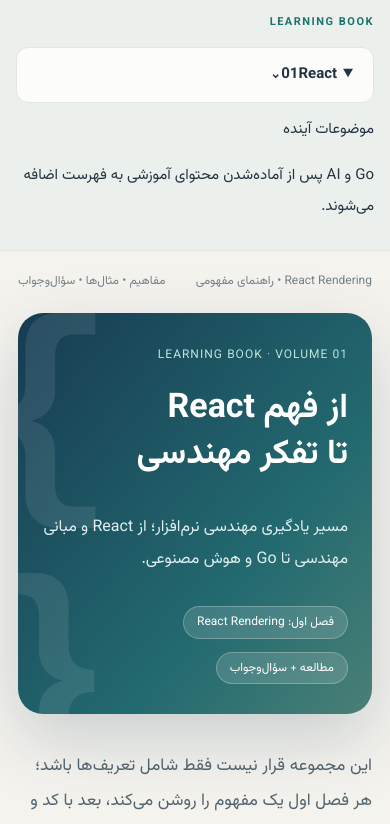
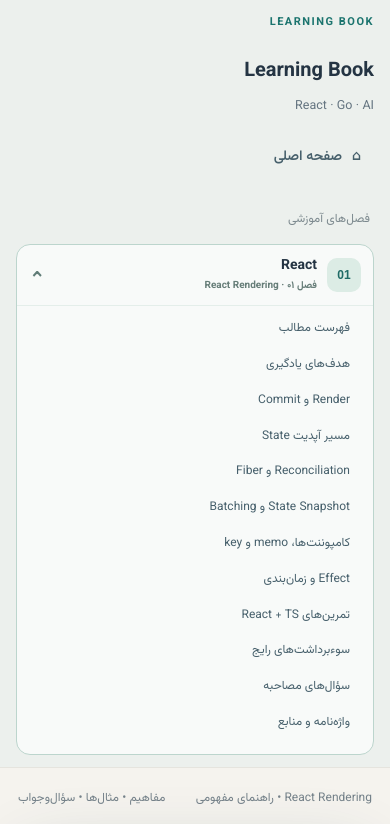
Before and after one commit to hadijaferi/learning-book, a Next.js app: page /learning-book/ in a window 390 px wide. Shown: the top 824 px of the page. Built offline with nearby package versions, Linux system fonts and the light colour scheme.

Commit message:
Organize sidebar by collapsible learning chapters

```diff
--- a/src/app/globals.css
+++ b/src/app/globals.css
@@ -18,3 +18,33 @@
 
 /* App shell refinements */
 .side nav{display:flex;flex-direction:column}.side nav a:focus-visible,.toc-grid a:focus-visible{outline:3px solid var(--teal);outline-offset:3px}.content{min-width:0}section[id]{scroll-margin-top:18px}@media(max-width:850px){section[id]{scroll-margin-top:80px}}
+
+/* Chapter-based, collapsible sidebar */
+.chapter-navigation{display:flex;flex-direction:column;gap:8px;margin-top:23px}
+.chapter-navigation .navlabel{margin:15px 4px 4px}
+.side .sidebar-home{display:flex;align-items:center;gap:10px;font-weight:600;padding:10px 13px}
+.sidebar-chapter{margin:0;padding:0;background:transparent;border:1px solid #d5e1dc;border-radius:14px;overflow:hidden}
+.sidebar-chapter[open]{background:#ffffffa8;border-color:#bcd5cd}
+.sidebar-chapter-heading{display:flex;align-items:center;gap:10px;padding:12px;list-style:none;cursor:pointer;line-height:1.3}
+.sidebar-chapter-heading::-webkit-details-marker{display:none}
+.sidebar-chapter-heading:focus-visible{outline:3px solid var(--teal);outline-offset:-3px}
+.sidebar-chapter-icon{display:grid;place-items:center;width:34px;height:34px;flex-shrink:0;background:#dcece5;color:#206b66;border-radius:10px;font:700 12px/1 Arial,sans-serif}
+.sidebar-chapter-title{display:flex;flex:1;flex-direction:column;gap:3px;min-width:0}
+.sidebar-chapter-title strong{font-size:14px}
+.side .sidebar-chapter-title small{display:block;font-size:10px;color:#667d78;line-height:1.5}
+.sidebar-chevron{font-size:22px;color:#607c77;transition:transform .2s ease}
+.sidebar-chapter[open] .sidebar-chevron{transform:rotate(180deg)}
+.sidebar-chapter-links{padding:4px 10px 12px 12px;border-top:1px solid #e4eeea}
+.side .sidebar-chapter-links a{display:block;font-size:12px;line-height:1.65;margin:2px 0;padding:7px 11px;border-radius:8px;border-right:2px solid transparent}
+.side .sidebar-chapter-links a:hover,.side .sidebar-chapter-links a:focus-visible{background:#e7f1ec;border-right-color:#248077;outline:none}
+.sidebar-coming-next{margin-top:22px;padding:15px 12px;border-top:1px solid #d5e1dc;font-size:12px;color:#55746e}
+.sidebar-coming-next span{font-weight:700}
+.sidebar-coming-next p{font-size:11px;line-height:1.9;margin:6px 0 0}
+@media(max-width:850px){
+  .side{position:relative}
+  .side h2,.side small,.side .navlabel,.side a,.side .status{display:revert}
+  .side .sidebar-chapter-title small{display:block}
+  .chapter-navigation{margin-top:10px}
+  .sidebar-coming-next{display:none}
+  section[id]{scroll-margin-top:18px}
+}
```
